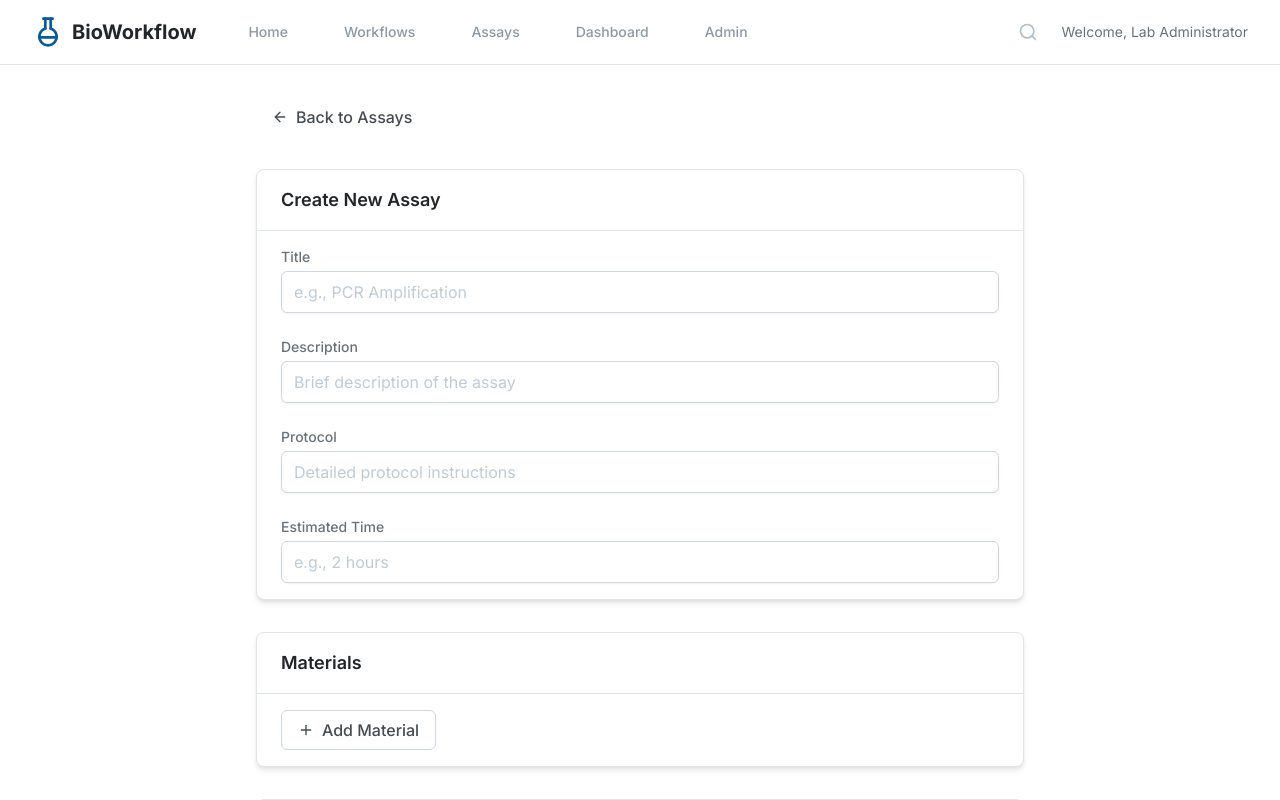
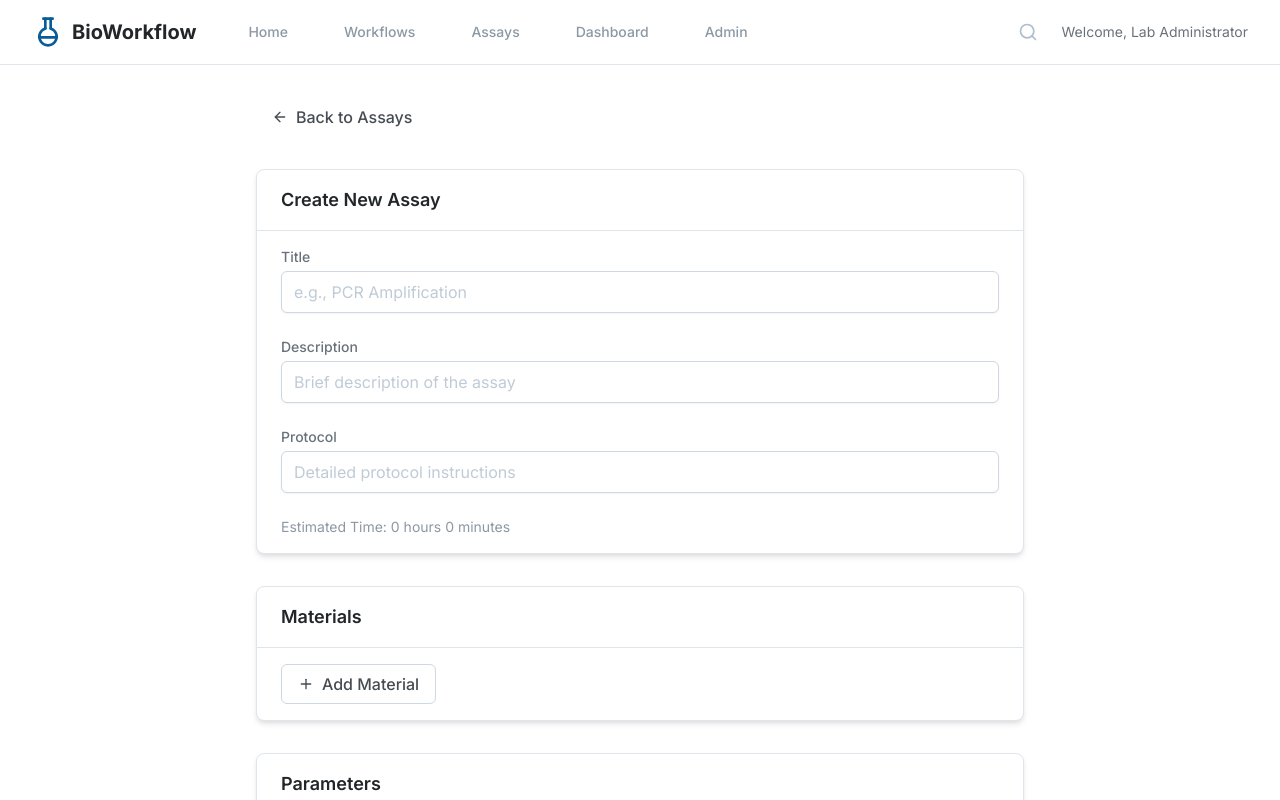
Before and after one commit to tfiling/bio-workflow, a React (Vite) app: page /admin/assays/new in a window 1280 px wide. Shown: the top 800 px of the page. Built offline with nearby package versions, Linux system fonts and the light colour scheme.

Commit message:
Update time interval handling in assay creation

```diff
--- a/src/pages/CreateAssayPage.tsx
+++ b/src/pages/CreateAssayPage.tsx
@@ -9,6 +9,7 @@ import { Button } from '../components/ui/Button';
 import { Input } from '../components/ui/Input';
 import { Card, CardContent, CardHeader, CardTitle } from '../components/ui/Card';
 import { useWorkflowStore } from '../store/workflowStore';
+import { calculateDuration } from '../lib/utils';
 
 const materialSchema = z.object({
   name: z.string(),
@@ -33,7 +34,8 @@ const parameterSchema = z.object({
 const stepSchema = z.object({
   title: z.string(),
   description: z.string(),
-  estimatedTime: z.string(),
+  hours: z.number().min(0),
+  minutes: z.number().min(0).max(59),
   warning: z.string().optional(),
   notes: z.string().optional(),
   calculationDependencies: z.array(z.string()).optional(),
@@ -44,7 +46,6 @@ const assaySchema = z.object({
   title: z.string(),
   description: z.string(),
   protocol: z.string(),
-  estimatedTime: z.string(),
 });
 
 type AssayFormData = z.infer<typeof assaySchema>;
@@ -110,7 +111,8 @@ export function CreateAssayPage() {
       {
         title: '',
         description: '',
-        estimatedTime: '',
+        hours: 0,
+        minutes: 0,
         warning: '',
         notes: '',
         calculationDependencies: [],
@@ -126,20 +128,36 @@ export function CreateAssayPage() {
   const updateStep = (
     index: number,
     field: keyof z.infer<typeof stepSchema>,
-    value: string | string[]
+    value: string | number | string[]
   ) => {
     const updatedSteps = [...steps];
     updatedSteps[index] = { ...updatedSteps[index], [field]: value };
     setSteps(updatedSteps);
   };
 
+  const calculateTotalTime = () => {
+    const totalMinutes = steps.reduce((total, step) => {
+      return total + (step.hours * 60) + step.minutes;
+    }, 0);
+
+    const hours = Math.floor(totalMinutes / 60);
+    const minutes = totalMinutes % 60;
+
+    return `${hours} hour${hours !== 1 ? 's' : ''} ${minutes} minute${minutes !== 1 ? 's' : ''}`.trim();
+  };
+
   const onSubmit = async (data: AssayFormData) => {
     try {
       await createAssay({
         ...data,
+        estimatedTime: calculateTotalTime(),
         materials,
         parameters,
-        steps: steps.map((step, index) => ({ ...step, order: index + 1 })),
+        steps: steps.map((step, index) => ({
+          ...step,
+          order: index + 1,
+          estimatedTime: `${step.hours} hour${step.hours !== 1 ? 's' : ''} ${step.minutes} minute${step.minutes !== 1 ? 's' : ''}`.trim()
+        })),
       });
       navigate('/assays');
     } catch (error) {
@@ -188,12 +206,9 @@ export function CreateAssayPage() {
                   placeholder="Detailed protocol instructions"
                 />
 
-                <Input
-                  label="Estimated Time"
-                  {...register('estimatedTime')}
-                  error={errors.estimatedTime?.message}
-                  placeholder="e.g., 2 hours"
-                />
+                <div className="text-sm text-gray-600">
+                  Estimated Time: {calculateTotalTime() || 'No steps added yet'}
+                </div>
               </CardContent>
             </Card>
 
@@ -318,11 +333,23 @@ export function CreateAssayPage() {
                         value={step.description}
                         onChange={(e) => updateStep(index, 'description', e.target.value)}
                       />
-                      <Input
-                        placeholder="Estimated time (e.g., 30 minutes)"
-                        value={step.estimatedTime}
-                        onChange={(e) => updateStep(index, 'estimatedTime', e.target.value)}
-                      />
+                      <div className="flex gap-4">
+                        <Input
+                          type="number"
+                          min="0"
+                          placeholder="Hours"
+                          value={step.hours}
+                          onChange={(e) => updateStep(index, 'hours', parseInt(e.target.value) || 0)}
+                        />
+                        <Input
+                          type="number"
+                          min="0"
+                          max="59"
+                          placeholder="Minutes"
+                          value={step.minutes}
+                          onChange={(e) => updateStep(index, 'minutes', parseInt(e.target.value) || 0)}
+                        />
+                      </div>
                       <Input
                         placeholder="Warning (optional)"
                         value={step.warning || ''}
```
